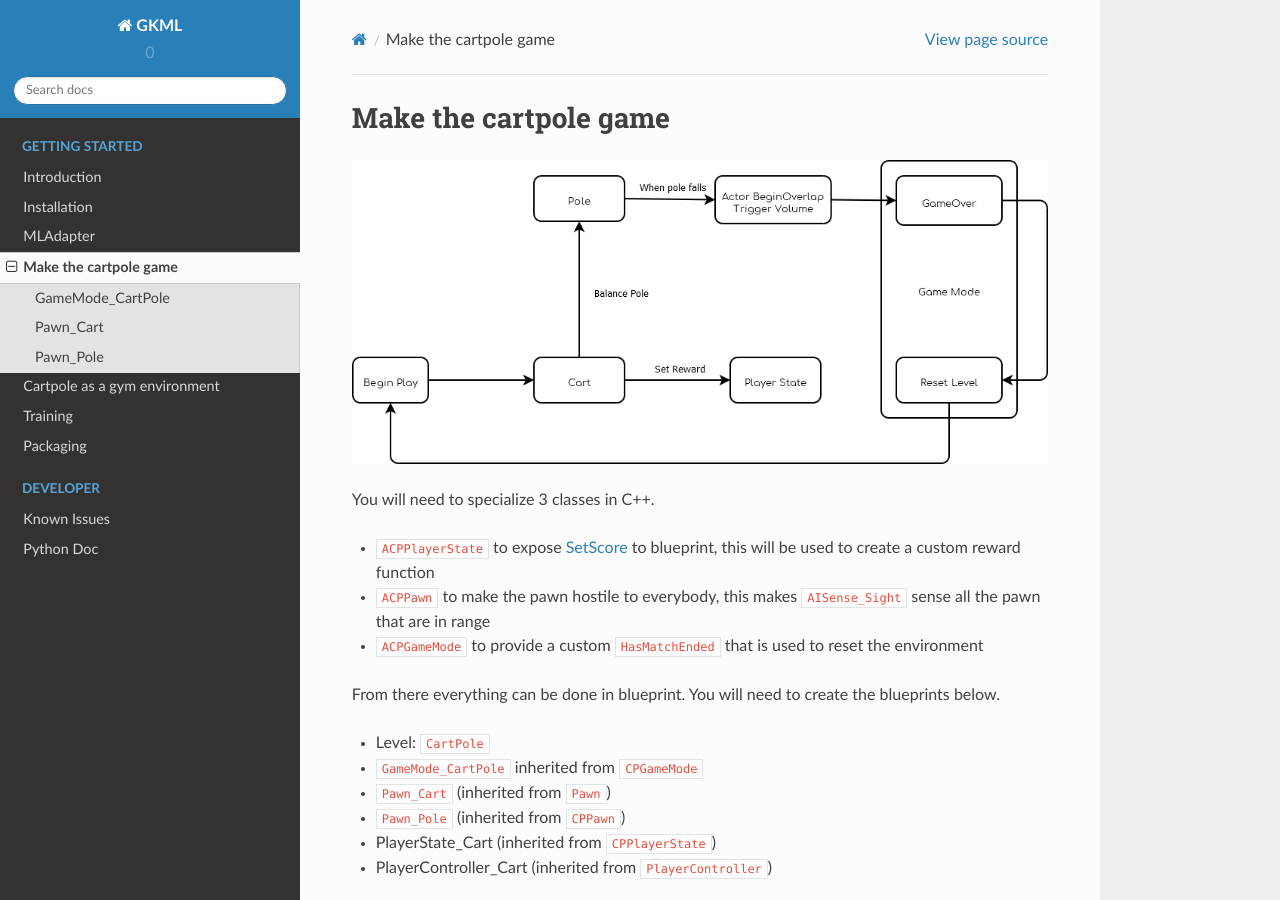
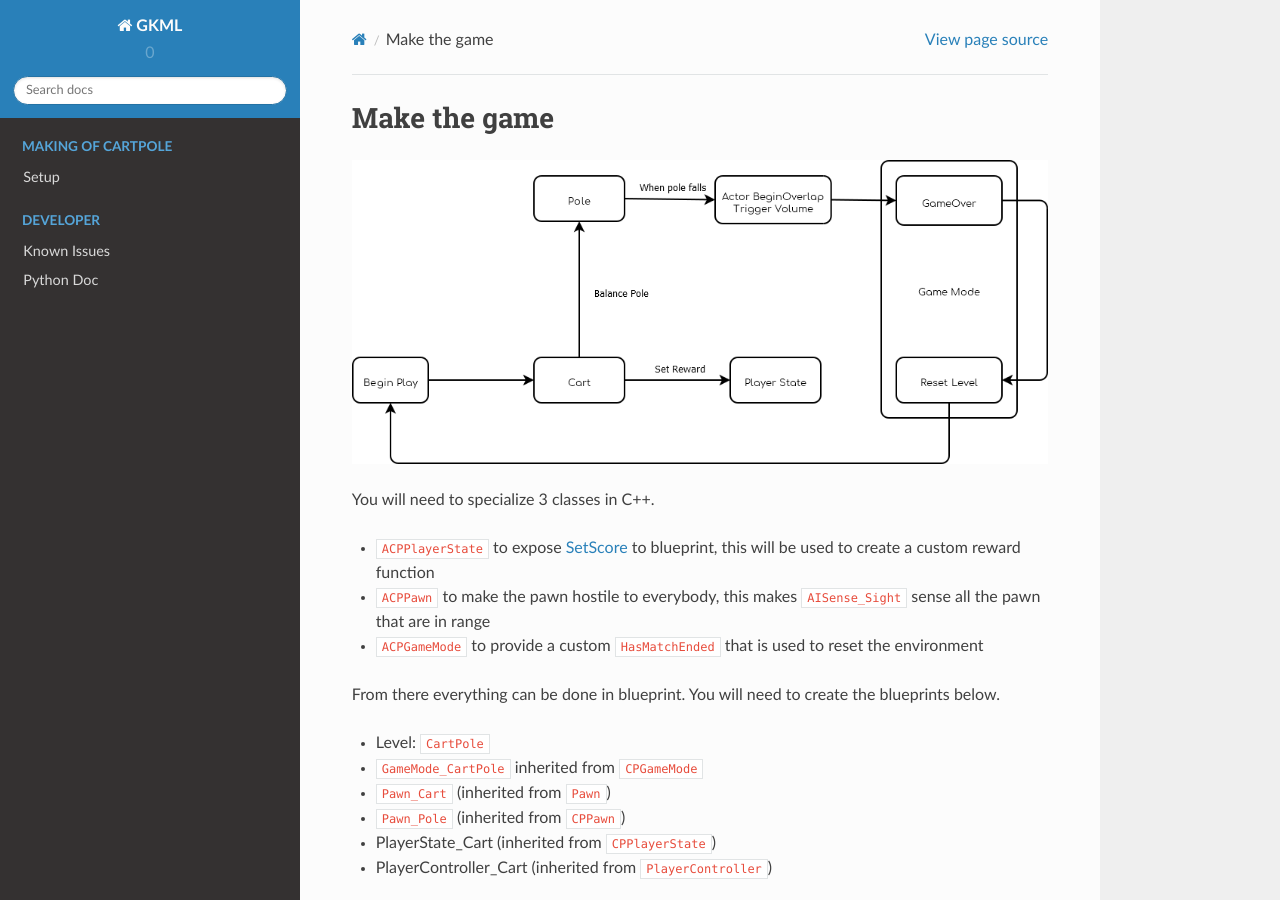
Before and after one commit to Delaunay/GKMachineLearning, a Sphinx documentation site: the page built from Docs/cartpole/game.rst, in a window 1280 px wide and 900 px high. Built offline with Sphinx 7.4.7 and the Read the Docs theme 2.0.0, drawn with Linux system fonts in a browser that asks for light colours; pages that are not in the unit, such as notebooks, are missing from menus.

Commit message:
Rename sections for clarity

```diff
--- a/Docs/cartpole/install.rst
+++ b/Docs/cartpole/Setup.rst
@@ -1,5 +1,5 @@
-Installation
-============
+Setup
+=====
 
 .. note::
 
--- a/Docs/cartpole/game.rst
+++ b/Docs/cartpole/game.rst
@@ -1,5 +1,5 @@
-Make the cartpole game
-~~~~~~~~~~~~~~~~~~~~~~
+Make the game
+~~~~~~~~~~~~~
 
 .. image:: /_static/cartpole_overview.png
    :width: 100%
--- a/README.rst
+++ b/README.rst
@@ -5,7 +5,9 @@
    :target: https://delaunay.github.io/GKMachineLearning/
    :alt: Documentation Status
 
-UE5 plugin providing tools for machine learning
+UE5 plugin providing tools for machine learning.
+This plugin documents how to use the MLAdapter plugin for machine learning
+by reimplementing the Cartpole environment.
 
 .. image:: /_static/Cartpole_big.png
 
```
Also changed, not shown: Docs/index.rst (+8 -8 lines).
